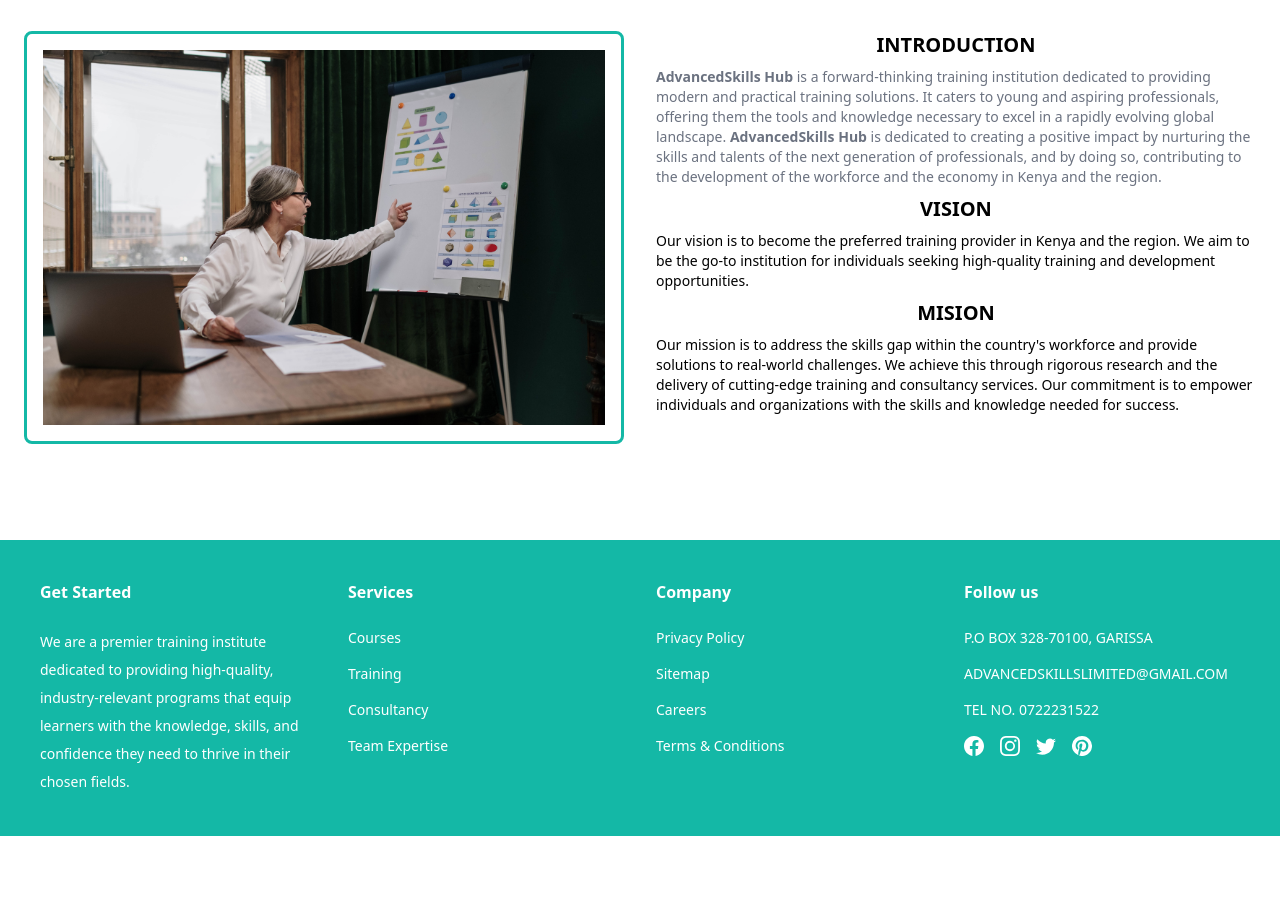
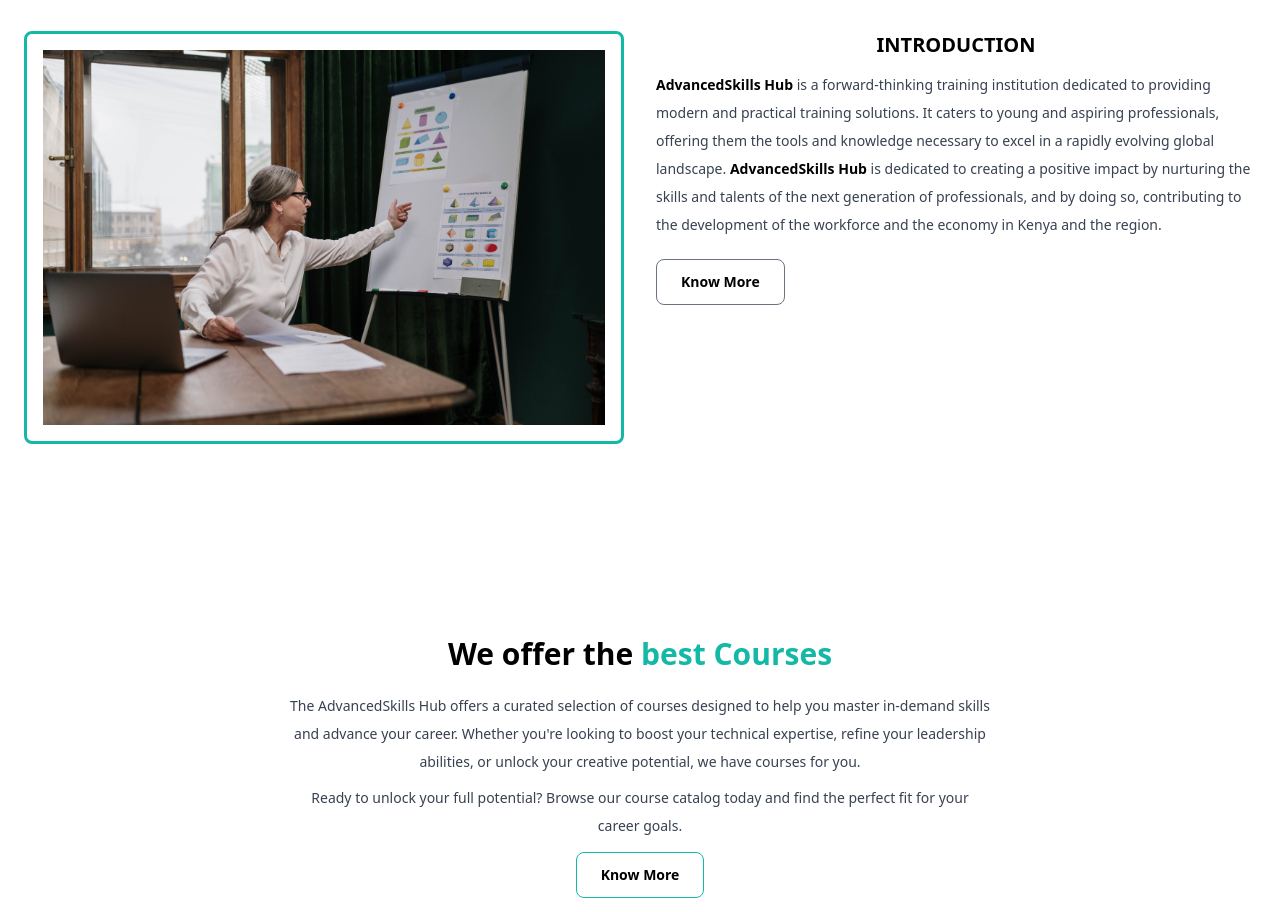
Before and after one commit to Farhern/Skillsdepth.ltd, a React (Create React App) app: page / in a window 1280 px wide. Shown: the part 940-1852 px from the top of the page. Before the commit the page ends 1776 px from the top, so only its background shows below. Built offline with nearby package versions, Linux system fonts and the light colour scheme.

Commit message:
add routing

```diff
--- a/src/App.js
+++ b/src/App.js
@@ -1,22 +1,38 @@
 import React from "react";
 import Navbar from "./components/Navbar/Navbar";
-import Home from "./components/Container/Home";
 import About from "./components/Container/About";
-import Footer from "./components/Container/Footer";
-//import { BrowserRouter, Routes, Route } from "react-router-dom";
+import { BrowserRouter, Route, Routes } from "react-router-dom";
+import ReactDOM from "react-dom/client";
+import AboutPage from "./components/Pages/AboutPage";
+import ProjectRouters from "./components/ProjectRouters";
 
 
-function App() {
+export default function App() {
   return (
-    <div className="font-Poppins bg-Solitude">
+    <BrowserRouter>
+      <Routes>
+        <Route path="/" element={<Navbar />}>
+          <Route index element={<ProjectRouters />} />
+          <Route path="/aboutpage" element={<AboutPage />} />
+          <Route path="about" element={ <About /> }/>
+        </Route>
+      </Routes>
+   </BrowserRouter>
+  );
+  // return (
+  //   <div className="font-Poppins bg-Solitude">
 
-      <Navbar />
-      <Home />
-      <About />
-      <Footer />
-    </div>
+  //     <Navbar />
+  //     <Home />
+  //     <About />
+  //     <Services />
+  //     <Contact />
+  //     <Footer />
+  //     <Routers />
+  //   </div>
 
-  );
+  // );
 };
 
-export default App;
+const root = ReactDOM.createRoot(document.getElementById('root'));
+root.render(<App />);
--- a/src/components/Container/About.jsx
+++ b/src/components/Container/About.jsx
@@ -1,39 +1,31 @@
 import React from 'react';
 import about from "../../assets/About.jpg";
+import { Link } from 'react-router-dom';
 
 const About = () => {
   return (
     <div className='section' id='about us'>
-      <div className='grid lg:grid-cols-2 gap-8'>
+      <div className='grid md:grid-cols-2 gap-8'>
         <div className='border-[3px] border-solid border-teal-500 rounded-lg'>
             <img src={about} alt="/" className='p-4' />
         </div>
         <div>
           <div>
-            <h1 className='font-bold text-xl text-center mb-2'>INTRODUCTION</h1>
-            <p className='text-sm mb-2 text-gray-500'>
-            <span className='font-bold'>AdvancedSkills Hub</span> is a forward-thinking training institution dedicated to providing
+            <h1 className='font-bold text-xl text-center mb-3'>INTRODUCTION</h1>
+            <p className='text-sm mb-2 text-gray-700 leading-7'>
+            <span className='font-bold text-black'>AdvancedSkills Hub</span> is a forward-thinking training institution dedicated to providing
             modern and practical training solutions. It caters to young and aspiring professionals,
             offering them the tools and knowledge necessary to excel in a rapidly evolving global
-            landscape. <span className='font-bold'>AdvancedSkills Hub</span> is dedicated to creating a positive impact by nurturing
+            landscape. <span className='font-bold text-black'>AdvancedSkills Hub</span> is dedicated to creating a positive impact by nurturing
             the skills and talents of the next generation of professionals, and by doing so,
             contributing to the development of the workforce and the economy in Kenya and the
             region.
             </p>
-            <h1 className='font-bold text-xl text-center mb-2'>VISION</h1>
-            <p className='text-sm mb-2'>
-            Our vision is to become the preferred training provider in Kenya and the region. We
-            aim to be the go-to institution for individuals seeking high-quality training and
-            development opportunities.
-            </p>
-            <h1 className='font-bold text-xl text-center mb-2'>MISION</h1>
-            <p className='text-sm mb-2'>
-            Our mission is to address the skills gap within the country's workforce and provide
-            solutions to real-world challenges. We achieve this through rigorous research and the
-            delivery of cutting-edge training and consultancy services. Our commitment is to
-            empower individuals and organizations with the skills and knowledge needed for
-            success.
-            </p>
+            <Link to="/aboutpage">
+            <button className="py-3 px-6 text-sm border border-solid border-gray-500 mt-3 rounded-lg font-bold hover:bg-teal-500 duration-100 ease-in-out">
+            Know More
+            </button>
+            </Link>
           </div>
         </div>
       </div>
--- a/src/components/Container/Contact.jsx
+++ b/src/components/Container/Contact.jsx
@@ -1,9 +1,10 @@
-import React from 'react'
+import React from 'react';
+import { Link } from 'react-scroll';
 
 const Contact = () => {
   return (
-    <div id='contact'>
-
+    <div className='section' id='contact'>
+      <Link to="/Footer"></Link>
     </div>
   )
 }
--- a/src/components/Container/Home.jsx
+++ b/src/components/Container/Home.jsx
@@ -3,6 +3,7 @@
 
 const Home = () => {
   return (
+    <div className='container'>
       <div className='section' id='home'>
         <div className='md:flex items-center justify-center'>
           <div>
@@ -27,6 +28,8 @@
           </div>
         </div>
       </div>
+
+    </div>
   )
 }
 
--- /dev/null
+++ b/src/components/Container/Services.jsx
@@ -0,0 +1,26 @@
+import React from 'react';
+
+const Services = () => {
+  return (
+    <div className='section' id='services'>
+      <div className='text-center'>
+        <div className="sm:text-3xl text-2xl font-bold mb-5">
+           We offer the <span className='text-teal-500'>best Courses</span>
+        </div>
+          <p className="text-sm text-gray-700 leading-7 max-w-[700px] mx-auto">
+            The AdvancedSkills Hub offers a curated selection of courses designed to help you master in-demand skills and
+            advance your career. Whether you're looking to boost your technical expertise, refine your leadership abilities,
+            or unlock your creative potential, we have courses for you.
+           </p>
+           <p className="text-sm text-gray-700 leading-7 max-w-[700px] mx-auto mt-2">
+           Ready to unlock your full potential? Browse our course catalog today and find the perfect fit for your career goals.
+           </p>
+           <button className="py-3 px-6 text-sm border border-solid border-teal-500 mt-3 rounded-lg font-bold hover:bg-teal-500 duration-100 ease-in-out">
+            Know More
+            </button>
+      </div>
+    </div>
+  )
+};
+
+export default Services;
--- a/src/components/Navbar/Navbar.jsx
+++ b/src/components/Navbar/Navbar.jsx
@@ -4,6 +4,8 @@
 import MobileNavLinks from './MobileNavLinks';
 import NavLink from './NavLink';
 import { motion } from "framer-motion";
+// import { Link } from 'react-scroll';
+import { Link, Outlet } from 'react-router-dom';
 
 const Navbar = () => {
     const [toggle, setToggle] = useState(false);
@@ -17,14 +19,17 @@
       }, [active]);
 
   return (
-    <div className='fixed w-full top-0 left-0 z-20'>
+    <>
+        <div className='fixed w-full top-0 left-0 z-20'>
       <div>
         <div className='container mx-auto py-4 flex items-center justify-between px-2'>
             <div className='flex items-center gap-4'>
             <HiMenuAlt1 className='text-3xl sm:hidden cursor-pointer' onClick={() => setToggle(true)} />
-            <div className='text-xl text-teal-500 uppercase tracking-wide font-bold'>
+            <Link to="/">
+            <div className='text-xl text-teal-500 uppercase tracking-wide font-bold cursor-pointer'>
                 AdvancedSkills Hub
             </div>
+            </Link>
             </div>
             <div className='sm:flex items-center hidden'>
                 {navLinks.map((navLink) => {
@@ -59,6 +64,10 @@
         </div>
       </div>
     </div>
+
+    <Outlet />
+    </>
+
   )
 }
 
--- /dev/null
+++ b/src/components/Pages/AboutPage.jsx
@@ -0,0 +1,11 @@
+import React from 'react';
+
+const AboutPage = () => {
+  return (
+    <div className='section' id='aboutpage'>
+      <h1>hello</h1>
+    </div>
+  )
+};
+
+export default AboutPage;
--- /dev/null
+++ b/src/components/ProjectRouters.jsx
@@ -0,0 +1,20 @@
+import React from 'react';
+import Home from './Container/Home';
+import About from './Container/About';
+import Services from './Container/Services';
+import Contact from './Container/Contact';
+import Footer from './Container/Footer';
+
+const ProjectRouters = () => {
+  return (
+    <div>
+      <Home />
+      <About />
+      <Services />
+      <Contact />
+      <Footer />
+    </div>
+  );
+}
+
+export default ProjectRouters;
```
Lines whose indentation alone changed are shown as unchanged.
